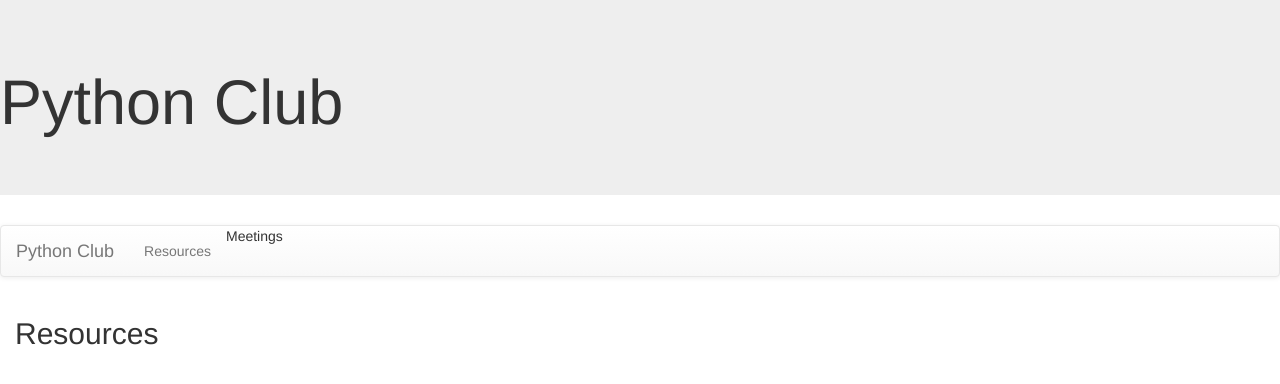
After one commit to Emily-is-cool/PythonClub, a Django app: page /club/getresource/ in a window 1280 px wide. The commit adds this page. Shown: the top 384 px of the page. Run offline with Django 4.2, Linux system fonts and the light colour scheme; data that the repository does not hold is empty; some libraries are stand-ins or nearby versions.

Commit message:
views finally working phew

```diff
--- a/club/admin.py
+++ b/club/admin.py
@@ -1,6 +1,6 @@
 from django.contrib import admin
 
-from club.views import meetingview, resourceview
+
 from .models import meeting, resource, meetingminute, event
 
 # Register your models here.
--- a/club/models.py
+++ b/club/models.py
@@ -35,7 +35,7 @@ class resource(models.Model):
     resourcedescription=models.TextField()
 
     def __str__(self):
-        return self.resourceview
+        return self.resourcename
 
     class Meta:
         db_table='resource'
@@ -48,7 +48,7 @@ class event(models.Model):
     userid=models.ForeignKey(User, on_delete=models.CASCADE)
 
     def __str__(self):
-        return self.eventdate
+        return self.eventname
 
     class Meta:
         db_table='event'
--- a/club/templates/base.html
+++ b/club/templates/base.html
@@ -16,7 +16,7 @@
 <a class="navbar-brand" href="{% url 'index' %}">Python Club</a>
 </div>
 <ul class="nav navbar-nav">
-<li><a href="{% url 'resource' %}">Resources</a></li>
+<li><a href="{% url 'Resources' %}">Resources</a></li>
 <li>Meetings</li>
 </ul>
 </div>
--- /dev/null
+++ b/club/templates/club/resources.html
@@ -0,0 +1,10 @@
+{% extends 'base.html' %}
+{% block content %}
+<h2>Resources</h2>
+<ul>
+    {% for r in resource_list %}
+    <li>{{ r.resourcename }}</li>
+    {% endfor %}
+</ul>
+
+{% endblock %}
--- a/club/urls.py
+++ b/club/urls.py
@@ -2,5 +2,5 @@ from django.urls import path
 from . import views
 urlpatterns = [
     path('', views.index, name='index'),
-
+    path('getresource/', views.getresource, name='Resources')
 ]
--- a/club/views.py
+++ b/club/views.py
@@ -1,5 +1,10 @@
 from django.shortcuts import render
+from .models import meeting, meetingminute, resource, event
 
 # Create your views here.
 def index(request):
     return render(request, 'club/index.html')
+
+def getresource(request):
+    resource_list=resource.objects.all()
+    return render(request, 'club/resources.html', {'resource_list' : resource_list})
```
